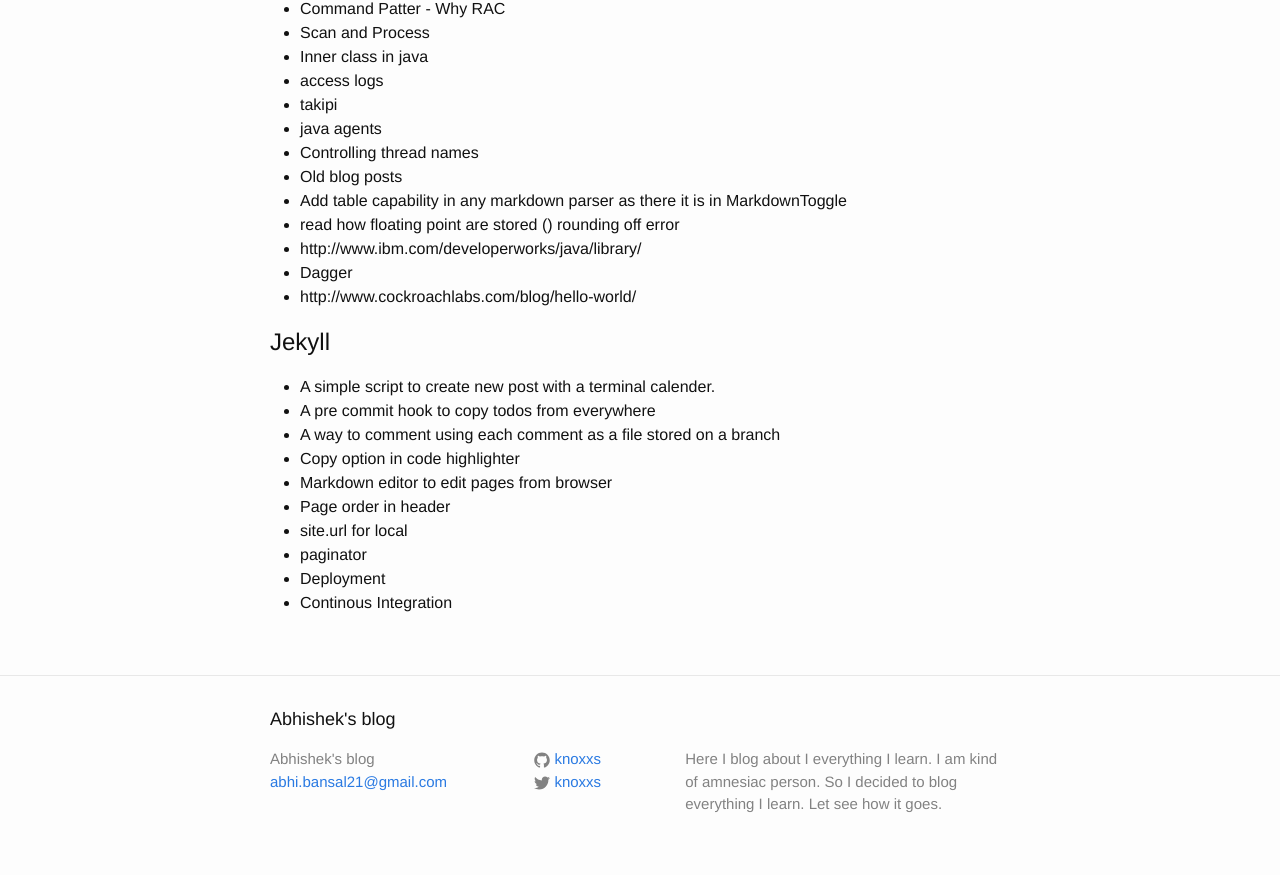
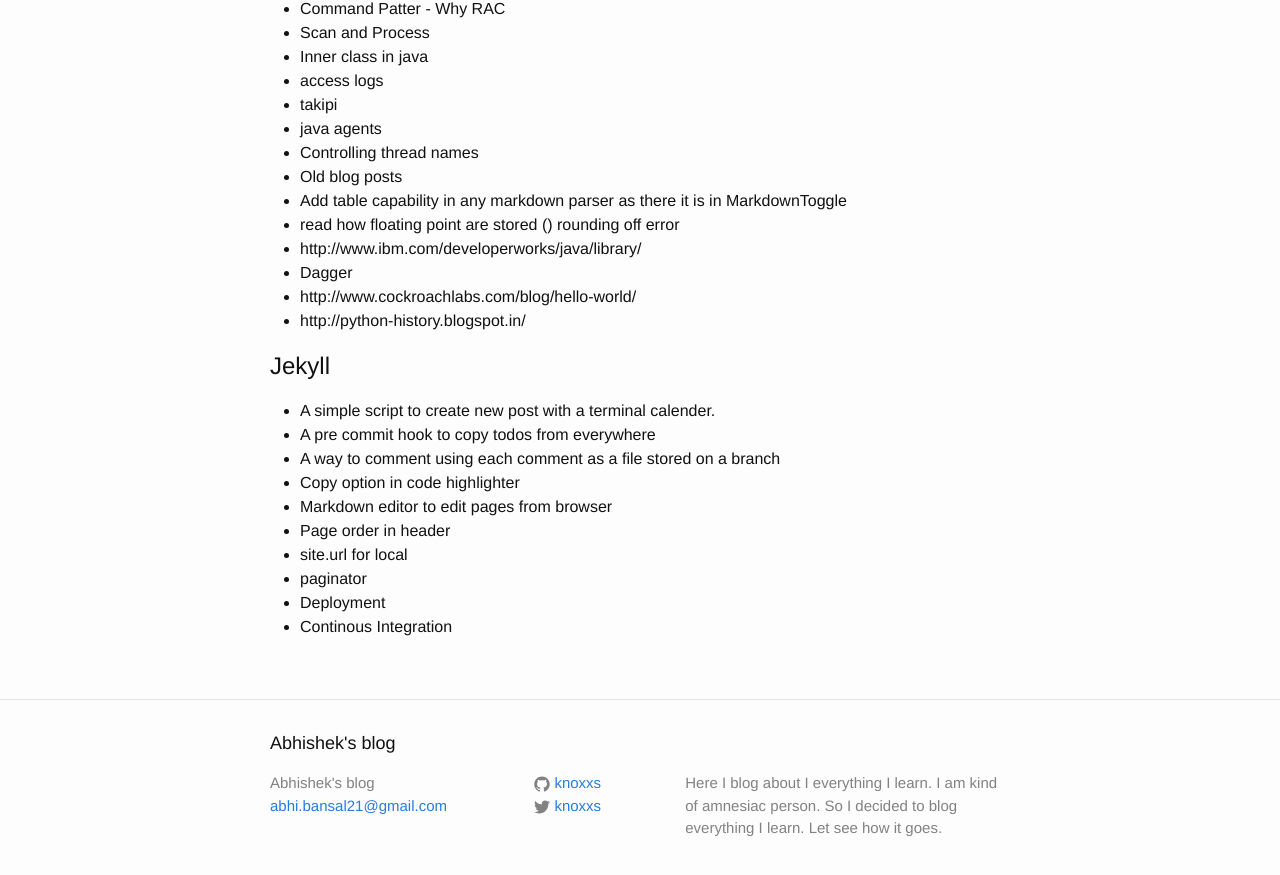
Before and after one commit to knoxxs/knoxxs.github.io, a Jekyll site: the page built from todo.md, in a window 1280 px wide and 900 px high, scrolled down 668 px. Shown: the top 875 px of the window. Built offline with Jekyll 4.4.1, drawn with Linux system fonts in a browser that asks for light colours; Markdown is read by kramdown in place of the engine named in the settings; some of the changed lines change nothing that is shown.

Commit message:
adds todo

```diff
--- a/todo.md
+++ b/todo.md
@@ -36,6 +36,8 @@ permalink: /todo/
 - http://www.ibm.com/developerworks/java/library/
 - Dagger
 - http://www.cockroachlabs.com/blog/hello-world/
+- http://python-history.blogspot.in/
+
 
 # Jekyll
 - A simple script to create new post with a terminal calender.
```
